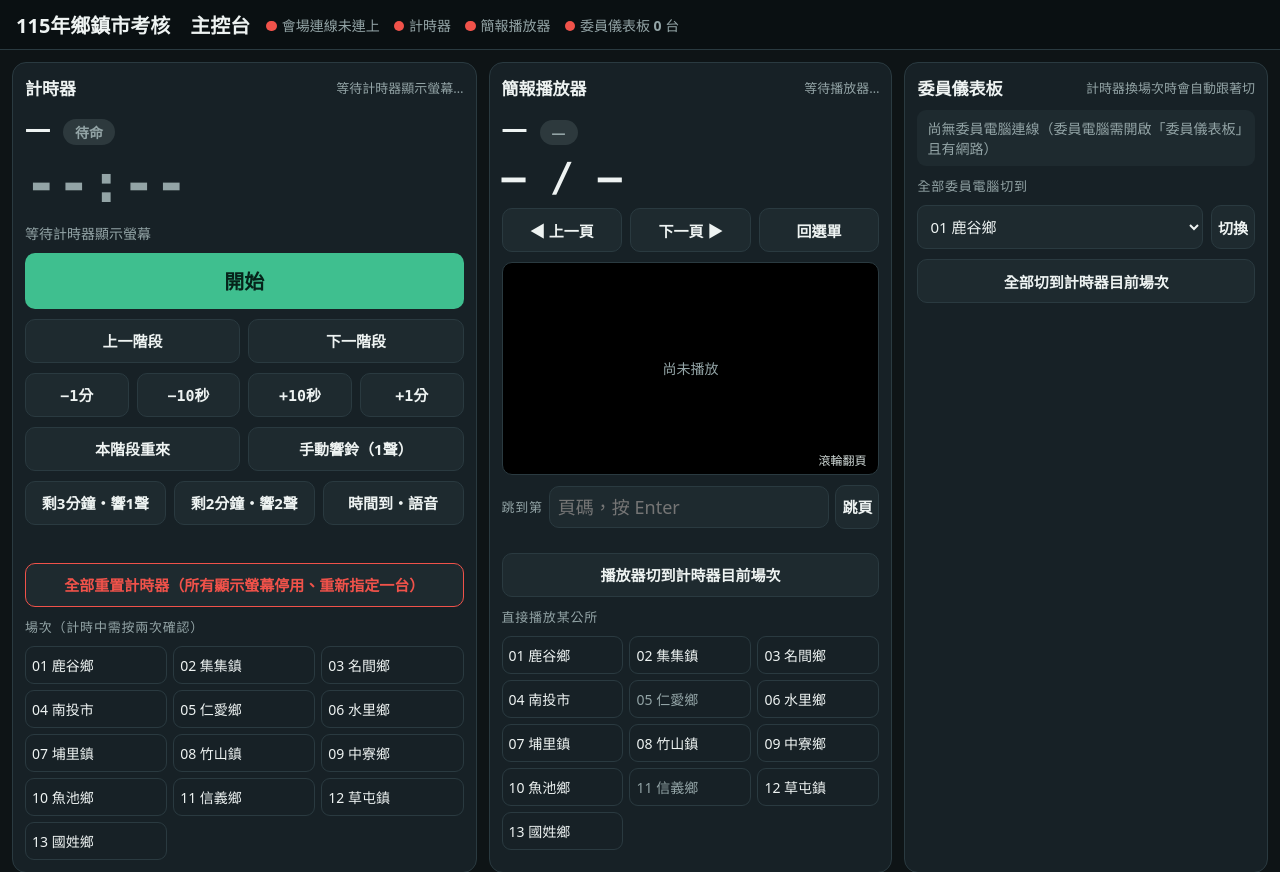
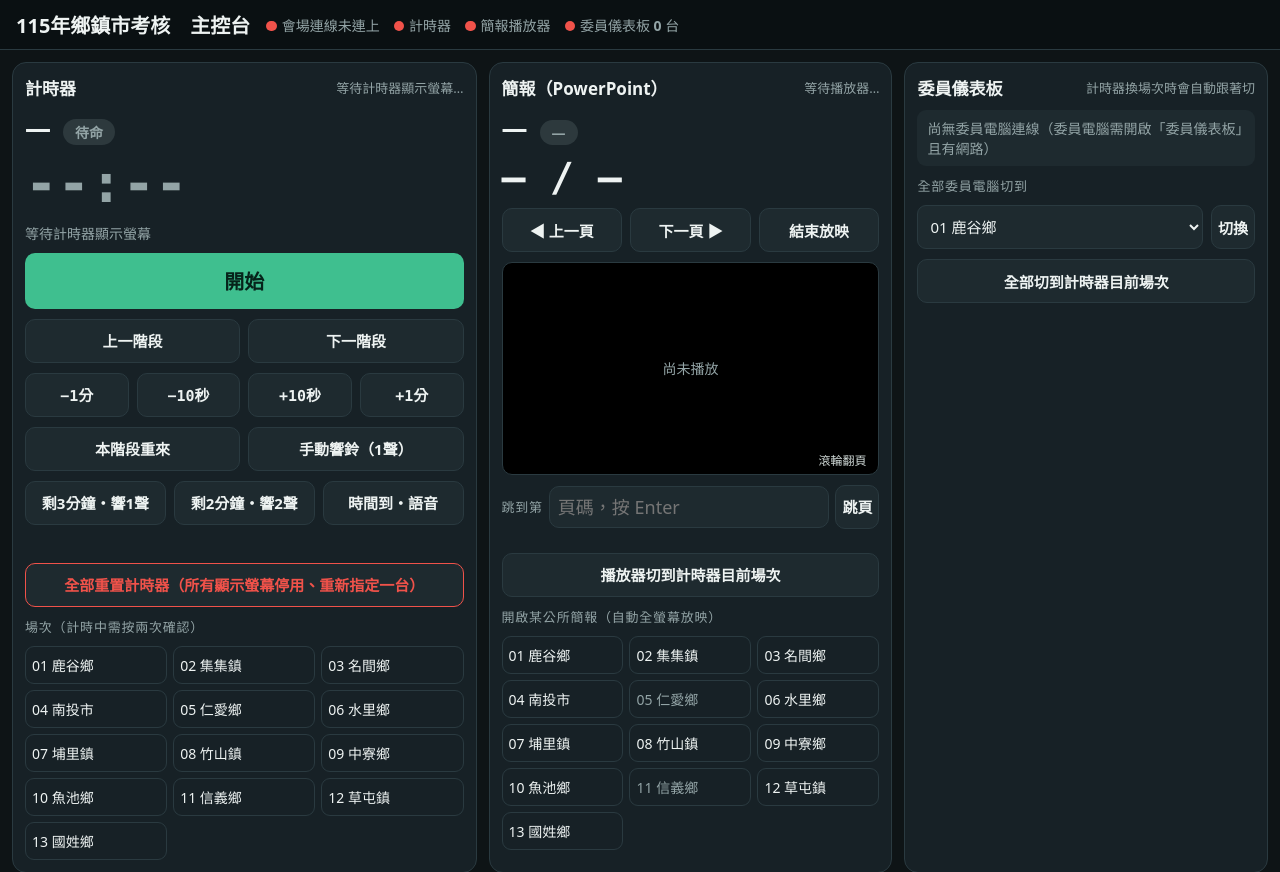
Before and after one commit to jaysung99-dev/nt115, a plain HTML site: page console.html in a window 1280 px wide. Shown: the top 872 px of the page. Drawn offline with Linux system fonts and the light colour scheme.

Commit message:
主控台簡報區用語改為 PowerPoint 操作
Co-Authored-By: Claude Opus 5.5 <noreply@anthropic.com>
Claude-Session: https://claude.ai/code/session_019hyrwgfYangugooUX7ErPc

```diff
--- a/console.html
+++ b/console.html
@@ -90,15 +90,15 @@ details li{margin:.35em 0;line-height:1.6;color:#D5DEDC}
     <div class="towns" id="tTowns"></div>
   </section>
   <section id="secPlayer" aria-label="簡報播放器">
-    <h2>簡報播放器 <small id="pSt">等待播放器…</small></h2>
+    <h2>簡報（PowerPoint） <small id="pSt">等待播放器…</small></h2>
     <div class="big"><span class="town" id="pTown">—</span><span class="pill" id="pView">—</span></div>
     <div class="time" id="pPg" style="--ph:#EEF3F2;font-size:40px">— / —</div>
-    <div class="row r3"><button type="button" class="btn" id="pPrev">◀ 上一頁</button><button type="button" class="btn" id="pNext">下一頁 ▶</button><button type="button" class="btn" id="pMenu">回選單</button></div>
+    <div class="row r3"><button type="button" class="btn" id="pPrev">◀ 上一頁</button><button type="button" class="btn" id="pNext">下一頁 ▶</button><button type="button" class="btn" id="pMenu">結束放映</button></div>
     <div class="pshot" id="pShotBox" title="在畫面上滾動滑鼠滾輪可上下翻頁"><img id="pShot" alt="目前頁面" hidden><div class="none" id="pShotNone">尚未播放</div><span class="hint">滾輪翻頁</span></div>
     <div class="pjump"><span class="lab" style="margin:0">跳到第</span><input id="pJump" type="number" min="1" inputmode="numeric" placeholder="頁碼，按 Enter"><button type="button" class="btn" id="pGo">跳頁</button></div>
     <div class="pages" id="pPages"></div>
     <button type="button" class="btn" id="pFollow">播放器切到計時器目前場次</button>
-    <div class="lab">直接播放某公所</div>
+    <div class="lab">開啟某公所簡報（自動全螢幕放映）</div>
     <div class="towns" id="pTowns"></div>
   </section>
   <section id="secBoard" aria-label="委員儀表板">
```
